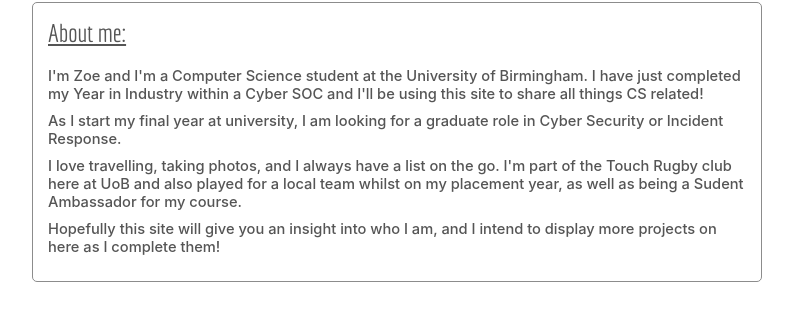
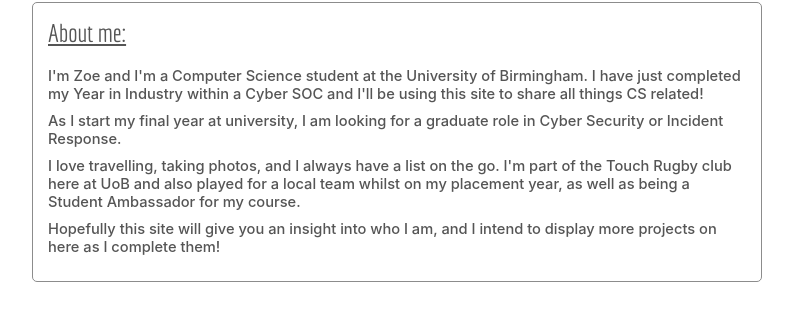
Before and after one commit to zoerobins/my-first-blog, a Django app: page / in a window 1280 px wide. Shown: the part 131-452 px from the top of the page, without its empty margins (23-816 px from the left). Run offline with Django 3.2, Linux system fonts and the light colour scheme; some libraries are stand-ins or nearby versions.

Commit message:
Fixed typo on homepage

```diff
--- a/blog/templates/homepage/home.html
+++ b/blog/templates/homepage/home.html
@@ -8,7 +8,7 @@
         <p>I'm Zoe and I'm a Computer Science student at the University of Birmingham.
         I have just completed my Year in Industry within a Cyber SOC and I'll be using this site to share all things CS related!</p>
         <p>As I start my final year at university, I am looking for a graduate role in Cyber Security or Incident Response.</p>
-        <p>I love travelling, taking photos, and I always have a list on the go. I'm part of the Touch Rugby club here at UoB and also played for a local team whilst on my placement year, as well as being a Sudent Ambassador for my course.</p>
+        <p>I love travelling, taking photos, and I always have a list on the go. I'm part of the Touch Rugby club here at UoB and also played for a local team whilst on my placement year, as well as being a Student Ambassador for my course.</p>
         <p>Hopefully this site will give you an insight into who I am, and I intend to display more projects on here as I complete them!</p>
         </h3>
     </div>
```
